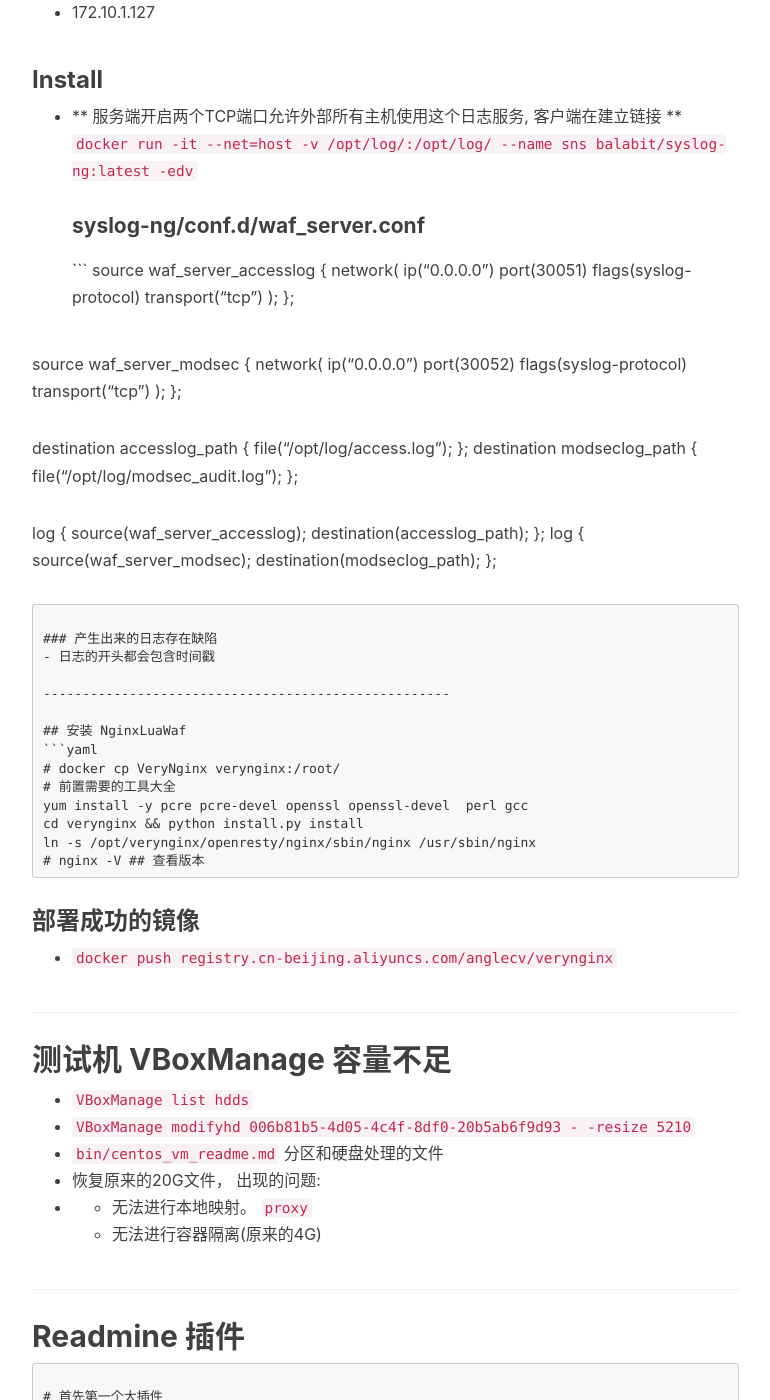
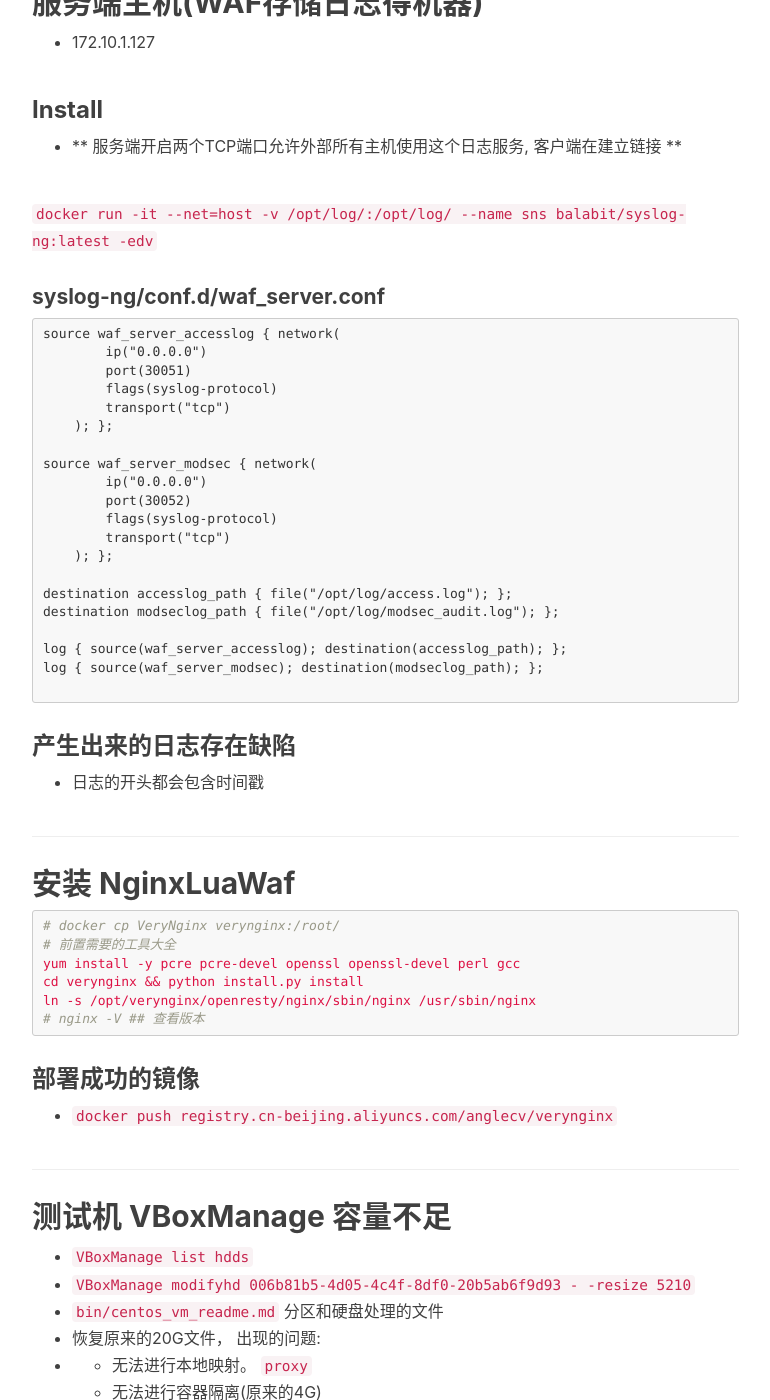
Before and after one commit to xx-zhang/meigea.github.io, a Jekyll site: the page built from _posts/2018-07-16-部署WAF引擎出现的问题和解决方案.md, in a window 1280 px wide and 1400 px high, scrolled down 1296 px. Shown: the whole window, without its empty margins (233-1003 px from the left). Built offline with Jekyll 4.4.1, drawn with Linux system fonts in a browser that asks for light colours; nearby versions of some CDN libraries; our own code applies the rules of GitHub Pages for plain Markdown files; comment, search, counter and statistics services are not loaded; part of the change alters nothing that is shown.

````diff
--- a/_posts/2018-07-16-部署WAF引擎出现的问题和解决方案.md
+++ b/_posts/2018-07-16-部署WAF引擎出现的问题和解决方案.md
@@ -1,7 +1,7 @@
 ---
 layout:     post
 title:      部署WAF引擎出现的问题和解决方案
-subtitle:   部署软件相关的问题
+subtitle:   部署
 date:       2018-07-16
 author:     meigea
 header-img: img/post-bg-3.png
@@ -26,10 +26,13 @@ tags:
 # 安装过程和配置
 
 ## 客户端主机(WAF产生日志机器)
+
 - 172.10.1.129
+
 `docker run -it -p 514:514 -p 601:601 -v /var/log/waf_logs/:/var/log/waf_logs/ --name sn balabit/syslog-ng:latest -edv`
 
 ### syslog-ng/conf.d/waf_client.conf
+
 ```
 source access_log { file("/var/log/waf_logs/nginx/access.log");  };
 source modsec_audit_log { file("/var/log/waf_logs/modsec_audit.log");;  };
@@ -42,12 +45,17 @@ log { source(modsec_audit_log); destination(d_centserver2); };
 ```
 
 ## 服务端主机(WAF存储日志得机器)
+
 - 172.10.1.127
 
 ### Install
+
 - ** 服务端开启两个TCP端口允许外部所有主机使用这个日志服务, 客户端在建立链接 **
+
 `docker run -it --net=host -v /opt/log/:/opt/log/ --name sns balabit/syslog-ng:latest -edv`
+
 #### syslog-ng/conf.d/waf_server.conf
+
 ```
 source waf_server_accesslog { network(
         ip("0.0.0.0")
@@ -77,6 +85,7 @@ log { source(waf_server_modsec); destination(modseclog_path); };
 ----------------------------------------------------
 
 ## 安装 NginxLuaWaf
+
 ```yaml
 # docker cp VeryNginx verynginx:/root/
 # 前置需要的工具大全
@@ -138,7 +147,6 @@ https://github.com/akiko-pusu/redmine_banner
 `apt-get -y  install build-essential libssl-dev  libffi-dev python-dev`
 
 
-### 如果
 ```bash
 wget ftp://sourceware.org/pub/libffi/libffi-3.0.11.tar.gz
 tar zxvf libffi-3.0.11.tar.gz
````
